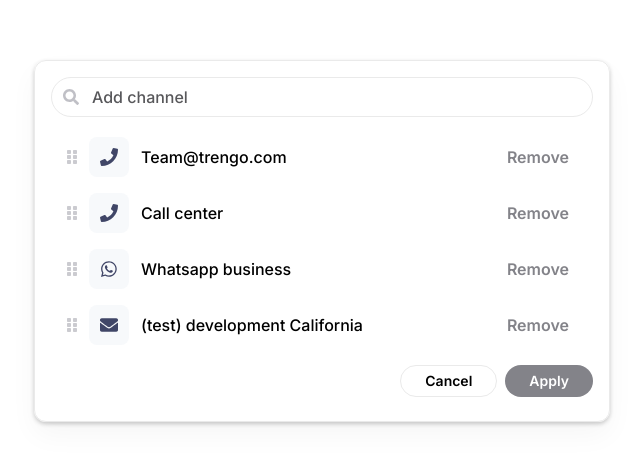
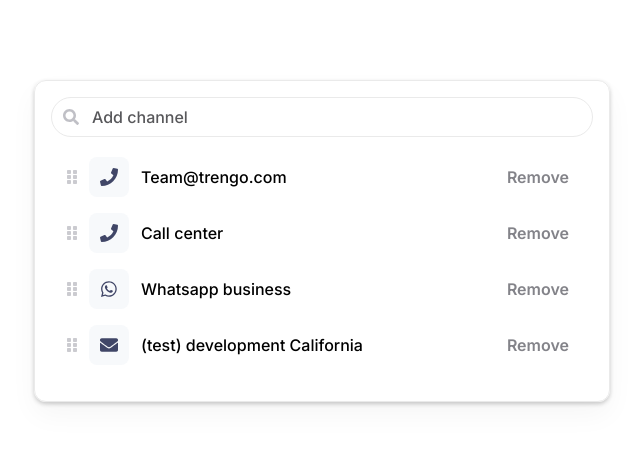
Before and after one commit to miladd3/trengo-assignment, a Vue app: page / in a window 1280 px wide. Shown: the part 159-624 px from the top of the page, without its empty margins (318-961 px from the left). Built offline with nearby package versions, Linux system fonts and the light colour scheme; what vue-toasted would draw is missing.

Commit message:
✅ add applying and canceling feature

```diff
--- a/src/components/channels/ChannelManager.vue
+++ b/src/components/channels/ChannelManager.vue
@@ -21,11 +21,11 @@
       @remove="onRemove"
     />
 
-    <div class="actions flex flex-row-reverse pt-3 h-10">
-      <TgButton primary class="ml-2" :disabled="!updated" @click="apply">
-        Apply
-      </TgButton>
-      <TgButton outlined @click="cancel">Cancel</TgButton>
+    <div class="actions pt-3">
+      <div class="flex flex-row-reverse fade-in" v-if="updated">
+        <TgButton primary class="ml-2" @click="apply"> Apply </TgButton>
+        <TgButton outlined @click="cancel">Cancel</TgButton>
+      </div>
     </div>
   </div>
 </template>
@@ -102,9 +102,11 @@
     },
     apply() {
       this.$store.commit('setItems', this.items);
+      this.updated = false;
       this.$toasted.success('Changes Saved');
     },
     cancel() {
+      this.updated = false;
       this.populateItems();
     },
   },
@@ -112,6 +114,19 @@
 </script>
 
 <style scoped>
+@keyframes fadeIn {
+  0% {
+    opacity: 0;
+  }
+
+  100% {
+    opacity: 1;
+  }
+}
+
+.fade-in {
+  animation: fadeIn 0.5s 1;
+}
 .channel-manager .actions {
   box-sizing: content-box;
 }
```
